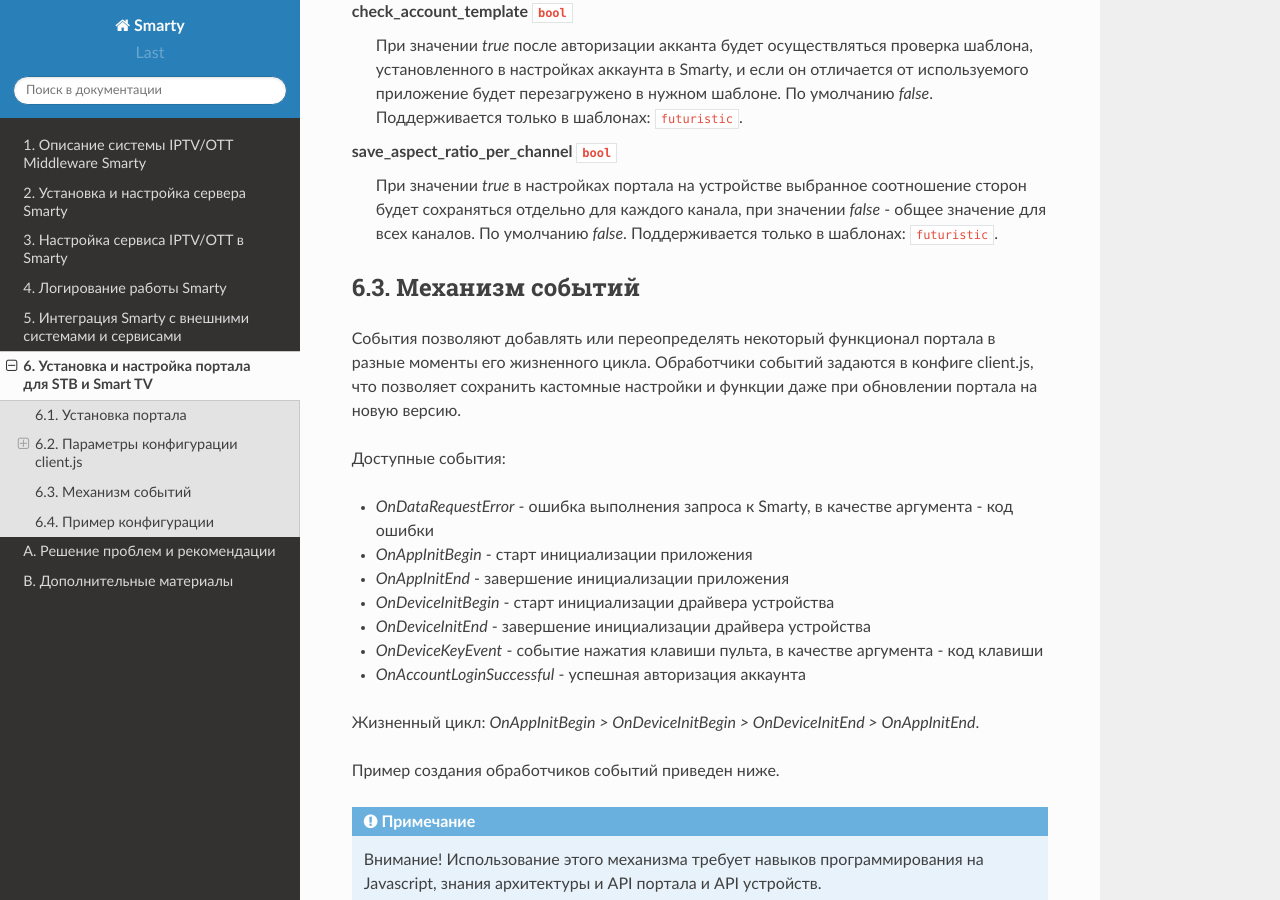
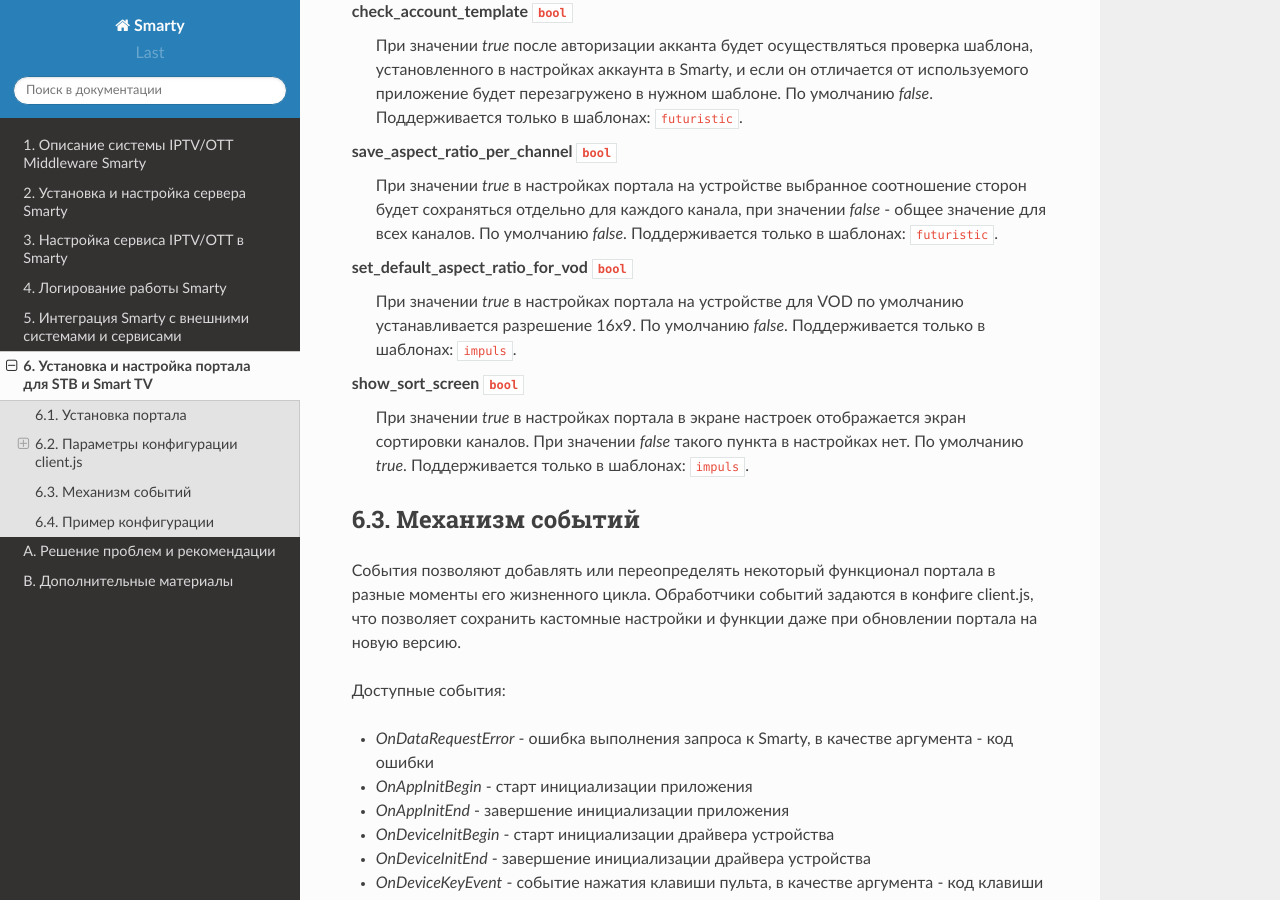
Before and after one commit to sergey-yakovlev/smarty-docs, a Sphinx documentation site: the page built from source/portal_setup.rst, in a window 1280 px wide and 900 px high, scrolled down 7434 px. Built offline with Sphinx 7.4.7 and the Read the Docs theme 2.0.0, drawn with Linux system fonts in a browser that asks for light colours.

Commit message:
show_sort_screen, set_default_aspect_ratio_for_vod

```diff
--- a/source/portal_setup.rst
+++ b/source/portal_setup.rst
@@ -366,6 +366,17 @@ save_aspect_ratio_per_channel ``bool``
     По умолчанию *false*.
     Поддерживается только в шаблонах: ``futuristic``.
 
+set_default_aspect_ratio_for_vod ``bool``
+    При значении *true* в настройках портала на устройстве для VOD по умолчанию устанавливается разрешение 16х9.
+    По умолчанию *false*.
+    Поддерживается только в шаблонах: ``impuls``.
+
+show_sort_screen ``bool``
+    При значении *true* в настройках портала в экране настроек отображается экран сортировки каналов.
+    При значении *false* такого пункта в настройках нет.
+    По умолчанию *true*.
+    Поддерживается только в шаблонах: ``impuls``.
+
 
 .. _portal_event_system:
 
```
